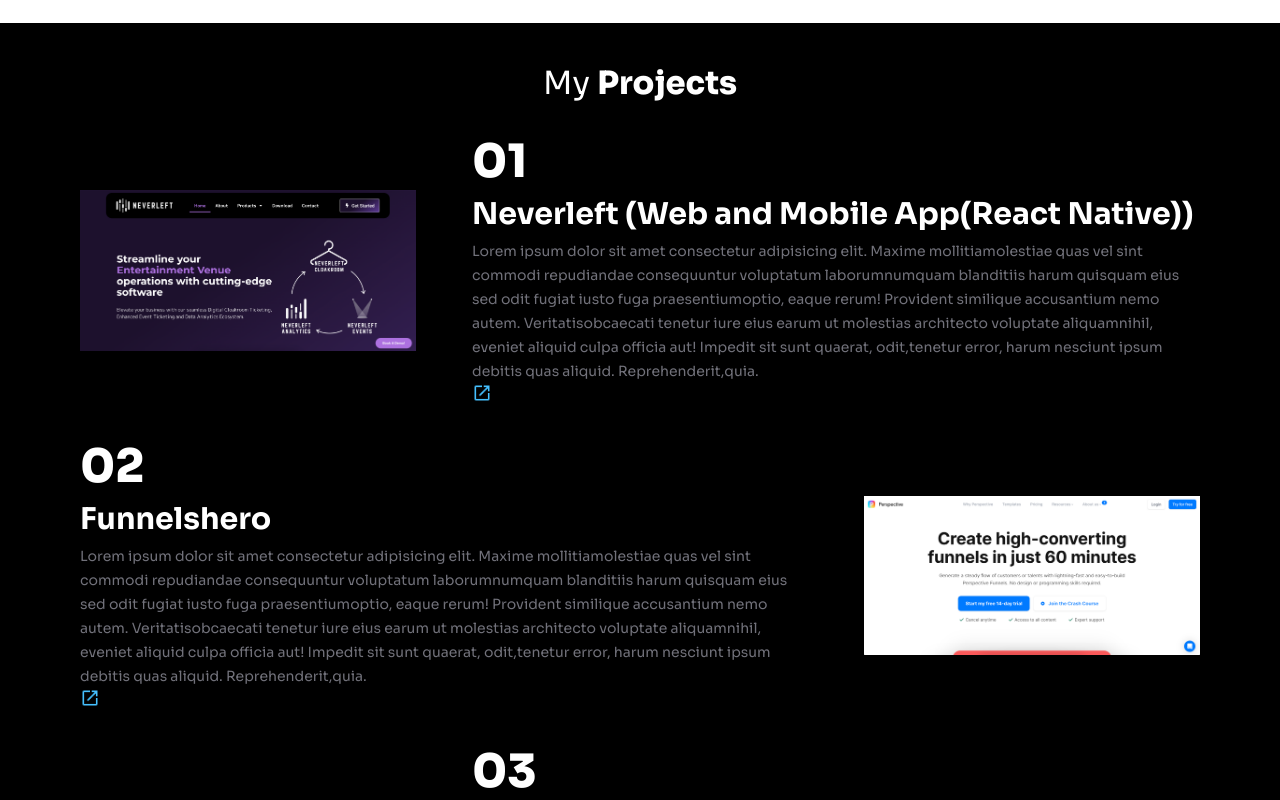
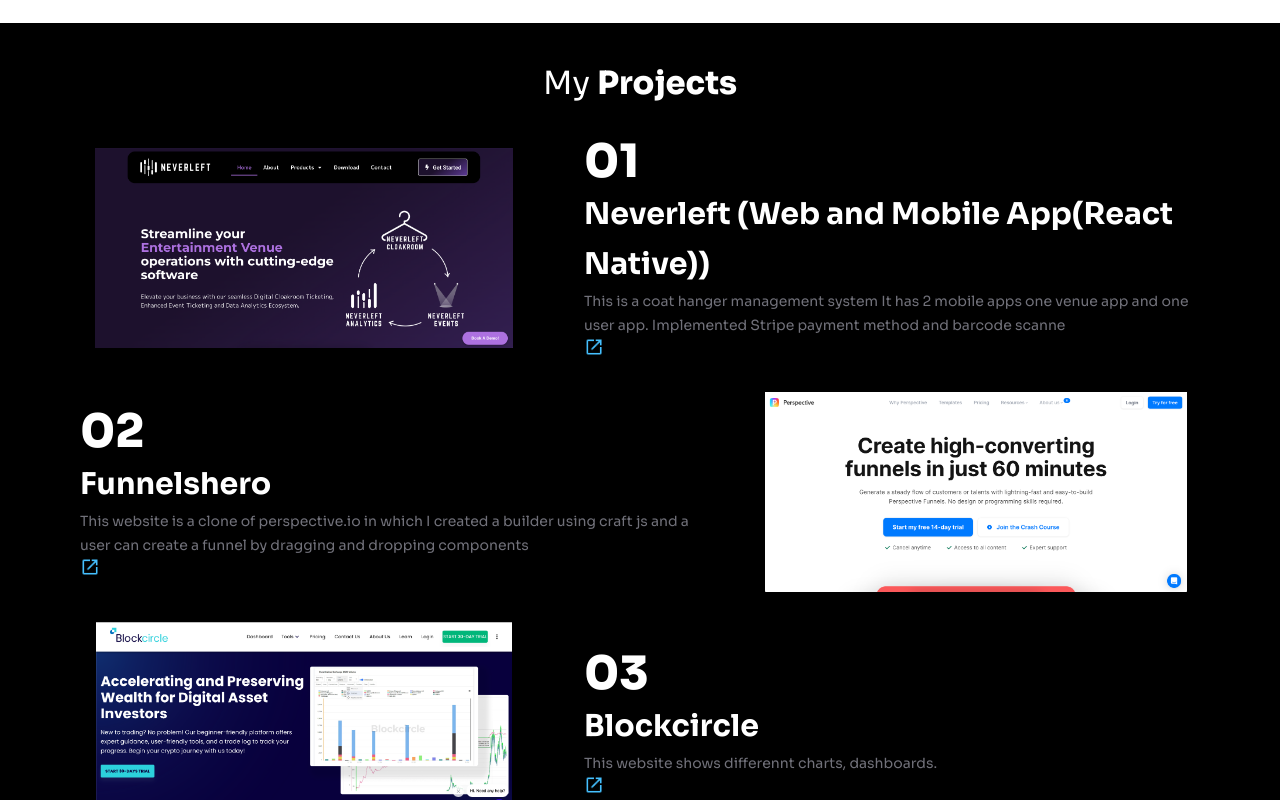
Before and after one commit to muneebaa/MyPortfolio, a React (Vite) app: page / in a window 1280 px wide. Shown: the part 3460-4260 px from the top of the page. Built offline with nearby package versions, Linux system fonts and the light colour scheme; a web font is replaced by a local one.

Commit message:
project info and styling added

```diff
--- a/src/mainComponents/Project/Project.jsx
+++ b/src/mainComponents/Project/Project.jsx
@@ -18,7 +18,8 @@
     title: "Neverleft (Web and Mobile App(React Native))",
     link: "https://www.neverleft.co.uk/",
     description:
-      "Lorem ipsum dolor sit amet consectetur adipisicing elit. Maxime mollitiamolestiae quas vel sint commodi repudiandae consequuntur voluptatum laborumnumquam blanditiis harum quisquam eius sed odit fugiat iusto fuga praesentiumoptio, eaque rerum! Provident similique accusantium nemo autem. Veritatisobcaecati tenetur iure eius earum ut molestias architecto voluptate aliquamnihil, eveniet aliquid culpa officia aut! Impedit sit sunt quaerat, odit,tenetur error, harum nesciunt ipsum debitis quas aliquid. Reprehenderit,quia.",
+      "This is a coat hanger management system It has 2 mobile apps one venue app and one user app. Implemented Stripe payment method and barcode scanne",
+    technologies: [" Next JS", "React Native", "Stripe"],
     type: "rtl",
     page: 1,
   },
@@ -27,8 +28,9 @@
     serialNumber: "02",
     title: "Funnelshero",
     link: "https://www.perspective.co/",
+    technologies: [" Next JS", "Craft Js", "Stripe"],
     description:
-      "Lorem ipsum dolor sit amet consectetur adipisicing elit. Maxime mollitiamolestiae quas vel sint commodi repudiandae consequuntur voluptatum laborumnumquam blanditiis harum quisquam eius sed odit fugiat iusto fuga praesentiumoptio, eaque rerum! Provident similique accusantium nemo autem. Veritatisobcaecati tenetur iure eius earum ut molestias architecto voluptate aliquamnihil, eveniet aliquid culpa officia aut! Impedit sit sunt quaerat, odit,tenetur error, harum nesciunt ipsum debitis quas aliquid. Reprehenderit,quia.",
+      "This website is a clone of perspective.io in which I created a builder using craft js and a user can create a funnel by dragging and dropping components",
     type: "ltr",
     page: 1,
   },
@@ -37,8 +39,7 @@
     serialNumber: "03",
     title: "Blockcircle",
     link: "https://blockcircle.com/",
-    description:
-      "Lorem ipsum dolor sit amet consectetur adipisicing elit. Maxime mollitiamolestiae quas vel sint commodi repudiandae consequuntur voluptatum laborumnumquam blanditiis harum quisquam eius sed odit fugiat iusto fuga praesentiumoptio, eaque rerum! Provident similique accusantium nemo autem. Veritatisobcaecati tenetur iure eius earum ut molestias architecto voluptate aliquamnihil, eveniet aliquid culpa officia aut! Impedit sit sunt quaerat, odit,tenetur error, harum nesciunt ipsum debitis quas aliquid. Reprehenderit,quia.",
+    description: "This website shows differennt charts, dashboards.",
     type: "rtl",
     page: 1,
   },
@@ -48,7 +49,7 @@
     title: "Hello PTO",
     link: "https://www.neverleft.co.uk/",
     description:
-      "Lorem ipsum dolor sit amet consectetur adipisicing elit. Maxime mollitiamolestiae quas vel sint commodi repudiandae consequuntur voluptatum laborumnumquam blanditiis harum quisquam eius sed odit fugiat iusto fuga praesentiumoptio, eaque rerum! Provident similique accusantium nemo autem. Veritatisobcaecati tenetur iure eius earum ut molestias architecto voluptate aliquamnihil, eveniet aliquid culpa officia aut! Impedit sit sunt quaerat, odit,tenetur error, harum nesciunt ipsum debitis quas aliquid. Reprehenderit,quia.",
+      "It is a parent teacher management system that every school can provide",
     type: "rtl",
     page: 2,
   },
@@ -56,9 +57,9 @@
     image: project5,
     serialNumber: "05",
     title: "Champions Choice",
-    link: "https://www.perspective.co/",
+    // link: "https://www.perspective.co/",
     description:
-      "Lorem ipsum dolor sit amet consectetur adipisicing elit. Maxime mollitiamolestiae quas vel sint commodi repudiandae consequuntur voluptatum laborumnumquam blanditiis harum quisquam eius sed odit fugiat iusto fuga praesentiumoptio, eaque rerum! Provident similique accusantium nemo autem. Veritatisobcaecati tenetur iure eius earum ut molestias architecto voluptate aliquamnihil, eveniet aliquid culpa officia aut! Impedit sit sunt quaerat, odit,tenetur error, harum nesciunt ipsum debitis quas aliquid. Reprehenderit,quia.",
+      "It's a staking app. I have used Firebase push notifications to send user notifications and Firebase dynamic links, meta app events",
     type: "ltr",
     page: 2,
     mobile: true,
@@ -67,42 +68,42 @@
     image: project6,
     serialNumber: "06",
     title: "Countries",
-    link: "https://blockcircle.com/",
+    link: "https://muneeba-dilawaze-rest-countries-api-react.netlify.app/",
     description:
-      "Lorem ipsum dolor sit amet consectetur adipisicing elit. Maxime mollitiamolestiae quas vel sint commodi repudiandae consequuntur voluptatum laborumnumquam blanditiis harum quisquam eius sed odit fugiat iusto fuga praesentiumoptio, eaque rerum! Provident similique accusantium nemo autem. Veritatisobcaecati tenetur iure eius earum ut molestias architecto voluptate aliquamnihil, eveniet aliquid culpa officia aut! Impedit sit sunt quaerat, odit,tenetur error, harum nesciunt ipsum debitis quas aliquid. Reprehenderit,quia.",
+      "This Project was a challenge from Frontend-Mentor, which is made by rest countries API displays all the countries in the world It has a theme switch and search countries option.",
     type: "rtl",
     page: 2,
   },
   {
     image: project7,
-    serialNumber: "04",
-    title: "Hello PTO",
-    link: "https://www.neverleft.co.uk/",
+    serialNumber: "07",
+    title: "Picsome",
+    link: "https://muneeba-dilawaze-pic-some-app-react.netlify.app/#/",
     description:
-      "Lorem ipsum dolor sit amet consectetur adipisicing elit. Maxime mollitiamolestiae quas vel sint commodi repudiandae consequuntur voluptatum laborumnumquam blanditiis harum quisquam eius sed odit fugiat iusto fuga praesentiumoptio, eaque rerum! Provident similique accusantium nemo autem. Veritatisobcaecati tenetur iure eius earum ut molestias architecto voluptate aliquamnihil, eveniet aliquid culpa officia aut! Impedit sit sunt quaerat, odit,tenetur error, harum nesciunt ipsum debitis quas aliquid. Reprehenderit,quia.",
+      "This Projects is made by fetching data from self created json file. It has a favorite pic property and add to cart property",
     type: "rtl",
     page: 3,
   },
-  {
-    image: project7,
-    serialNumber: "05",
-    title: "Champions Choice",
-    link: "https://www.perspective.co/",
-    description:
-      "Lorem ipsum dolor sit amet consectetur adipisicing elit. Maxime mollitiamolestiae quas vel sint commodi repudiandae consequuntur voluptatum laborumnumquam blanditiis harum quisquam eius sed odit fugiat iusto fuga praesentiumoptio, eaque rerum! Provident similique accusantium nemo autem. Veritatisobcaecati tenetur iure eius earum ut molestias architecto voluptate aliquamnihil, eveniet aliquid culpa officia aut! Impedit sit sunt quaerat, odit,tenetur error, harum nesciunt ipsum debitis quas aliquid. Reprehenderit,quia.",
-    type: "ltr",
-    page: 3,
-  },
-  {
-    image: project7,
-    serialNumber: "06",
-    title: "Countries",
-    link: "https://blockcircle.com/",
-    description:
-      "Lorem ipsum dolor sit amet consectetur adipisicing elit. Maxime mollitiamolestiae quas vel sint commodi repudiandae consequuntur voluptatum laborumnumquam blanditiis harum quisquam eius sed odit fugiat iusto fuga praesentiumoptio, eaque rerum! Provident similique accusantium nemo autem. Veritatisobcaecati tenetur iure eius earum ut molestias architecto voluptate aliquamnihil, eveniet aliquid culpa officia aut! Impedit sit sunt quaerat, odit,tenetur error, harum nesciunt ipsum debitis quas aliquid. Reprehenderit,quia.",
-    type: "rtl",
-    page: 3,
-  },
+  // {
+  //   image: project7,
+  //   serialNumber: "05",
+  //   title: "Champions Choice",
+  //   link: "https://www.perspective.co/",
+  //   description:
+  //     "Lorem ipsum dolor sit amet consectetur adipisicing elit. Maxime mollitiamolestiae quas vel sint commodi repudiandae consequuntur voluptatum laborumnumquam blanditiis harum quisquam eius sed odit fugiat iusto fuga praesentiumoptio, eaque rerum! Provident similique accusantium nemo autem. Veritatisobcaecati tenetur iure eius earum ut molestias architecto voluptate aliquamnihil, eveniet aliquid culpa officia aut! Impedit sit sunt quaerat, odit,tenetur error, harum nesciunt ipsum debitis quas aliquid. Reprehenderit,quia.",
+  //   type: "ltr",
+  //   page: 3,
+  // },
+  // {
+  //   image: project7,
+  //   serialNumber: "06",
+  //   title: "Countries",
+  //   link: "https://blockcircle.com/",
+  //   description:
+  //     "Lorem ipsum dolor sit amet consectetur adipisicing elit. Maxime mollitiamolestiae quas vel sint commodi repudiandae consequuntur voluptatum laborumnumquam blanditiis harum quisquam eius sed odit fugiat iusto fuga praesentiumoptio, eaque rerum! Provident similique accusantium nemo autem. Veritatisobcaecati tenetur iure eius earum ut molestias architecto voluptate aliquamnihil, eveniet aliquid culpa officia aut! Impedit sit sunt quaerat, odit,tenetur error, harum nesciunt ipsum debitis quas aliquid. Reprehenderit,quia.",
+  //   type: "rtl",
+  //   page: 3,
+  // },
 ];
 
 const Project = () => {
@@ -124,7 +125,8 @@
       window.removeEventListener("resize", handleResize);
     };
   }, []);
-
+  // https://muneebaa.github.io/BBQ-page-responsive-css/
+  // https://muneebaa.github.io/blog-life-responsive-css/recent-posts.html
   return (
     <div id="project">
       <div className="hidden_div"></div>
@@ -132,7 +134,7 @@
         <h1 className="project_main_heading">
           My <span className="text_bold">Projects</span>
         </h1>
-        <div>
+        <div className="project_wrapper">
           {projectsArr
             .filter((j) => j.page === currentPage)
             .map((item) => (
@@ -176,7 +178,9 @@
                 </div>
               </div>
             ))}
-          <Pagination totalPages={3} onPageChange={handlePageChange} />
+          <div className="project_pagination">
+            <Pagination totalPages={3} onPageChange={handlePageChange} />
+          </div>
         </div>
       </div>
     </div>
--- a/src/mainComponents/Project/style.css
+++ b/src/mainComponents/Project/style.css
@@ -3,6 +3,7 @@
   background-color: var(--main);
   color: var(--primary);
   padding: 40px 0;
+  position: relative;
 }
 
 .project_main .project_main_heading {
@@ -22,7 +23,7 @@
 }
 
 .all_projects_image {
-  width: 30%;
+  width: 40%;
 }
 
 .all_projects_image img {
@@ -30,7 +31,7 @@
 }
 
 .project_all_text {
-  width: 65%;
+  width: 55%;
 }
 
 .project_all_text_serial {
@@ -52,6 +53,11 @@
   color: #71717a;
   line-height: 24px;
 }
+/* .project_pagination {
+  border: 2px solid red;
+  position: absolute;
+  bottom: 0;
+} */
 
 @media only screen and (max-width: 1200px) {
   .all_projects_image {
```
